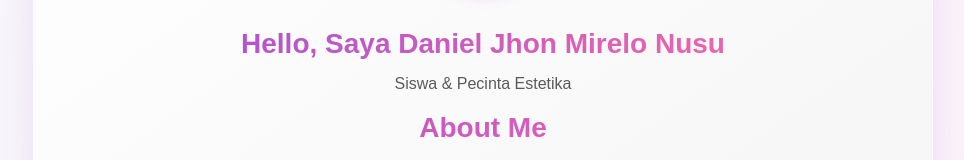
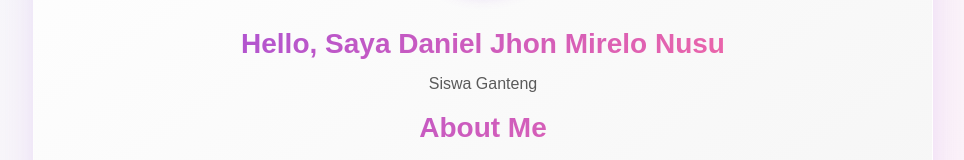
Before and after one commit to naufalsyammas/elo, a plain HTML site: page index.html in a window 1280 px wide. Shown: the part 282-442 px from the top of the page, without its empty margins (157-1121 px from the left). Drawn offline with Linux system fonts and the light colour scheme.

Commit message:
Update index.html

```diff
--- a/index.html
+++ b/index.html
@@ -13,7 +13,7 @@
             <div class="profil-box">
                 <img src="elo.jpeg" class="foto">
                 <h1>Hello, Saya Daniel Jhon Mirelo Nusu</h1>
-                <p>Siswa &amp; Pecinta Estetika</p>
+                <p>Siswa Ganteng</p>
                 <h1>About Me</h1>
                 <a>Saya seorang siswa pelajar kelas X-12 di SMA Negeri 1 Porong.
                     Saya sangat menyukai mata pelajaran Seni Budaya/PKWU dan PJOK, karena kedua mata pelajaran ini bisa membuat saya berimajinasi dalam melakukan kesenian dan menjaga kesehatan jasmani.
```
